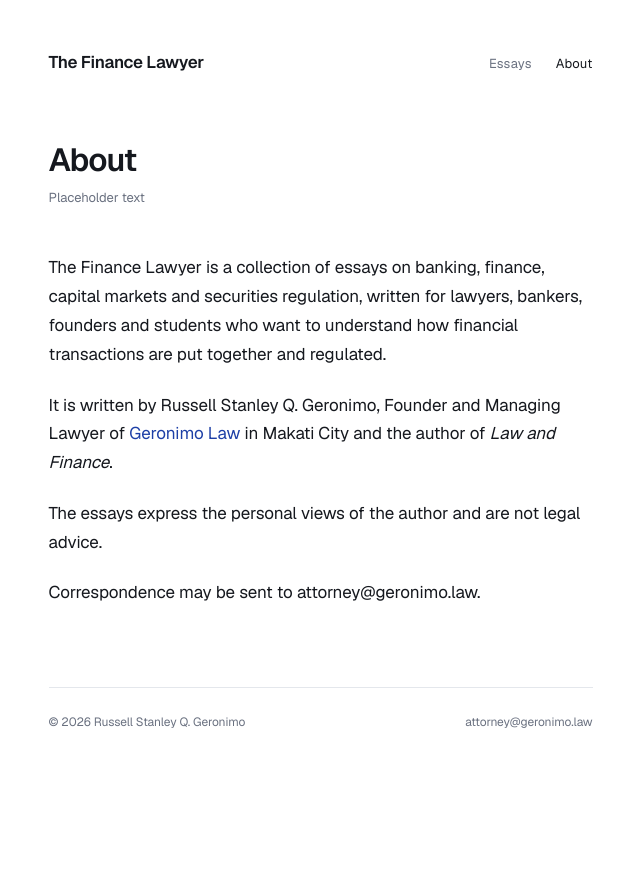
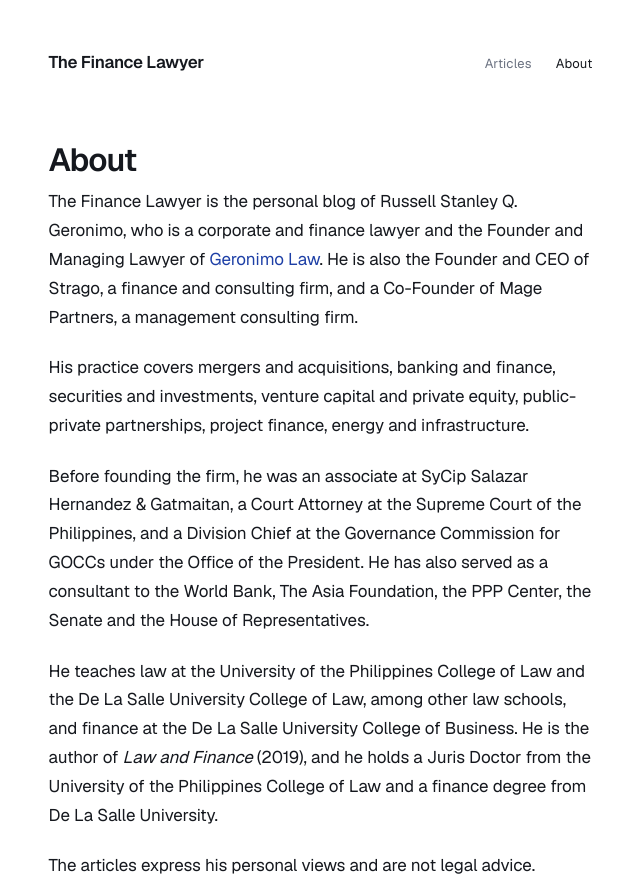
Before and after one commit to rsgeronimo/the-finance-lawyer, a plain HTML site: page about.html in a window 1280 px wide. Shown: the top 883 px of the page, without its empty margins (129-769 px from the left). Before the commit the page ends 800 px from the top, so only its background shows below. Drawn offline with nearby package versions, Linux system fonts and the light colour scheme.

Commit message:
Update tagline, about page and article details; rename essays to articles
Co-Authored-By: Claude Fable 5.2 <noreply@anthropic.com>
Claude-Session: https://claude.ai/code/session_01ShWTwspNe6xruKVcppaJfL

```diff
--- a/about.html
+++ b/about.html
@@ -4,7 +4,7 @@
 <meta charset="utf-8">
 <meta name="viewport" content="width=device-width, initial-scale=1">
 <title>About The Finance Lawyer</title>
-<meta name="description" content="Essays on law, finance, business, technology, philosophy, and everything else">
+<meta name="description" content="Articles on law, finance, business, and everything else">
 <link rel="preconnect" href="https://fonts.googleapis.com">
 <link rel="preconnect" href="https://fonts.gstatic.com" crossorigin>
 <link href="https://fonts.googleapis.com/css2?family=Geist:wght@400;500;600&display=swap" rel="stylesheet">
@@ -15,17 +15,18 @@
 <header class="site-header">
 <div class="site-name"><a href="index.html">The Finance Lawyer</a></div>
 <nav class="site-nav" aria-label="Main">
-<a href="index.html">Essays</a>
+<a href="index.html">Articles</a>
 <a href="about.html" aria-current="page">About</a>
 </nav>
 </header>
 <main>
 <article class="essay">
 <h1>About</h1>
-<p class="dateline">Placeholder text</p>
-<p>The Finance Lawyer is a collection of essays on banking, finance, capital markets and securities regulation, written for lawyers, bankers, founders and students who want to understand how financial transactions are put together and regulated.</p>
-<p>It is written by Russell Stanley Q. Geronimo, Founder and Managing Lawyer of <a href="https://www.geronimo.law">Geronimo Law</a> in Makati City and the author of <em>Law and Finance</em>.</p>
-<p>The essays express the personal views of the author and are not legal advice.</p>
+<p>The Finance Lawyer is the personal blog of Russell Stanley Q. Geronimo, who is a corporate and finance lawyer and the Founder and Managing Lawyer of <a href="https://www.geronimo.law">Geronimo Law</a>. He is also the Founder and CEO of Strago, a finance and consulting firm, and a Co-Founder of Mage Partners, a management consulting firm.</p>
+<p>His practice covers mergers and acquisitions, banking and finance, securities and investments, venture capital and private equity, public-private partnerships, project finance, energy and infrastructure.</p>
+<p>Before founding the firm, he was an associate at SyCip Salazar Hernandez &amp; Gatmaitan, a Court Attorney at the Supreme Court of the Philippines, and a Division Chief at the Governance Commission for GOCCs under the Office of the President. He has also served as a consultant to the World Bank, The Asia Foundation, the PPP Center, the Senate and the House of Representatives.</p>
+<p>He teaches law at the University of the Philippines College of Law and the De La Salle University College of Law, among other law schools, and finance at the De La Salle University College of Business. He is the author of <em>Law and Finance</em> (2019), and he holds a Juris Doctor from the University of the Philippines College of Law and a finance degree from De La Salle University.</p>
+<p>The articles express his personal views and are not legal advice.</p>
 <p>Correspondence may be sent to attorney@geronimo.law.</p>
 </article>
 </main>
```
Also changed, not shown: articles/the-case-for-legalizing-insider-trading.html (renamed from essays/the-case-for-legalizing-insider-trading.html, +5 -5 lines), index.html (+4 -4 lines), 1 other file.
